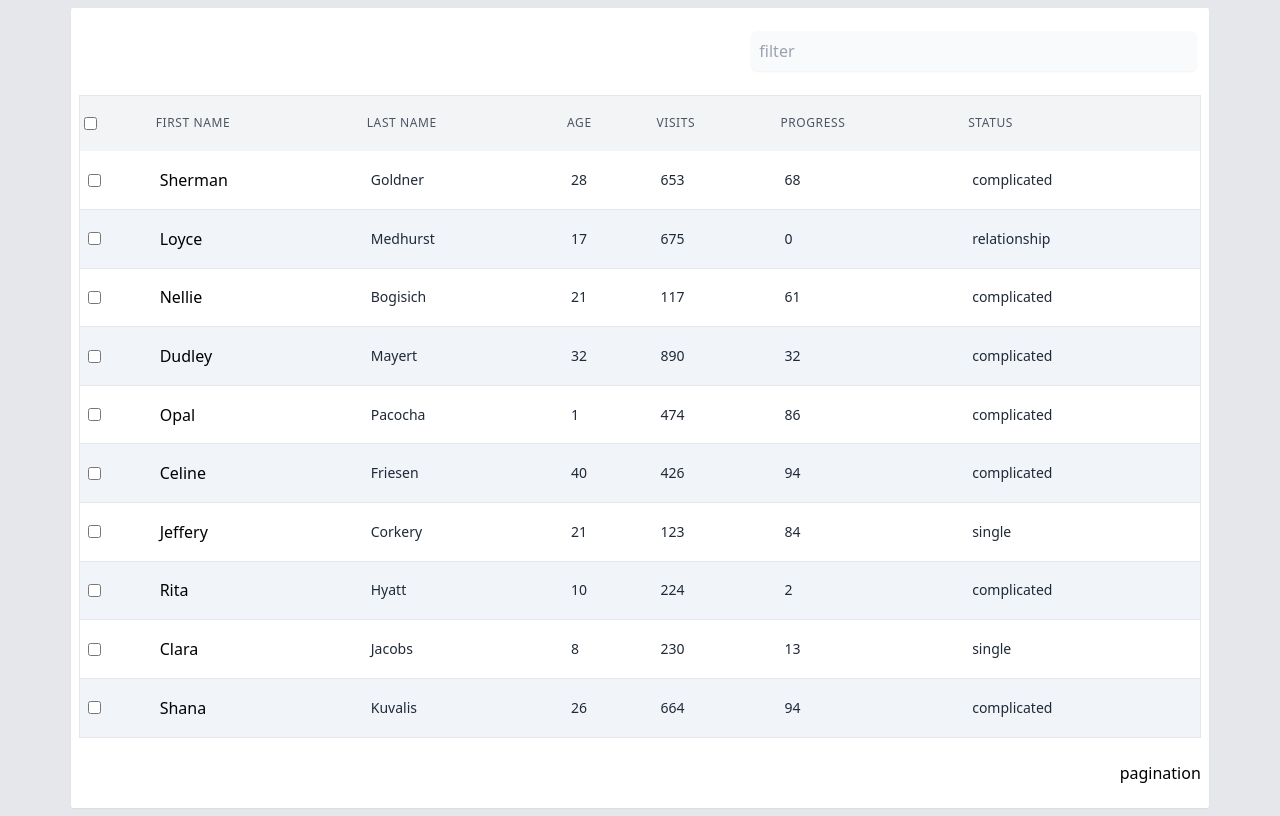
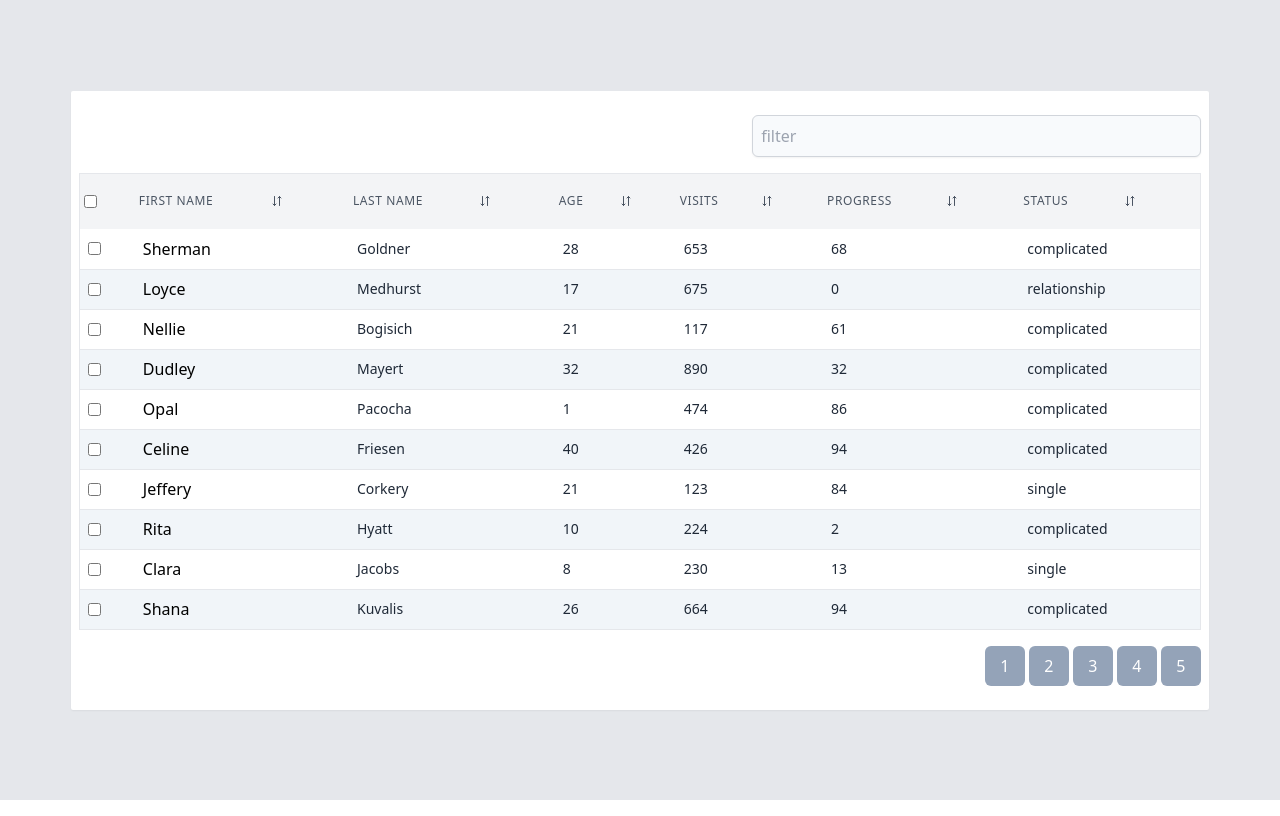
Before and after one commit to Remael99/react-table, a Next.js app: page / in a window 1280 px wide. Built offline with nearby package versions, Linux system fonts and the light colour scheme.

Commit message:
update: sorting and pagination

```diff
--- a/components/table.tsx
+++ b/components/table.tsx
@@ -1,6 +1,11 @@
-//@ts-nocheck
 import React, { useState } from "react";
 import { makeData, Person } from "../utils/make_data";
+import { TbArrowsDownUp } from "react-icons/tb";
+
+type Header = {
+  header: string;
+  value: string;
+};
 
 export default function Table() {
   const values: Person[] = makeData(50);
@@ -8,42 +13,57 @@ export default function Table() {
 
   function sortData(valueToSortBy: string, data: Person[]) {
     return data.sort((a: Person, b: Person) =>
+      //@ts-ignore
       a[valueToSortBy] < b[valueToSortBy] ? -1 : 1
     );
   }
-
-  //function that creates pages
-  //and implements front end pagination
 
   function paginate(start: number, end: number, data: Person[]) {
     const paginatedData = data.slice(start, end);
     return paginatedData;
   }
 
-  console.log(
-    "paginated sorted data",
-    paginate(0, 10, sortData("firstName", values))
-  );
-  const headers: string[] = [
-    "first name",
-    "last name",
-    "age",
-    "visits",
-    "progress",
-    "status",
+  const headers: Header[] = [
+    { header: "first name", value: "firstName" },
+    { header: "last name", value: "lastName" },
+    { header: "age", value: "age" },
+    { header: "visits", value: "visits" },
+    { header: "progress", value: "progress" },
+    { header: "status", value: "status" },
   ];
 
+  const handleSort = (value: string, data: Person[]) => {
+    const sortedData = sortData(value, paginatedData);
+
+    setPaginatedData(() => [...sortedData]);
+  };
+
+  const pages = () => {
+    const totalPages = Math.floor(values.length / 10);
+    const pages = [];
+    for (let i = 0; i <= totalPages - 1; i++) {
+      pages.push(i + 1);
+    }
+    return pages;
+  };
+
+  const handleChangePage = (start: number, end: number, values: Person[]) => {
+    const newPage = paginate(start, end, values);
+    setPaginatedData(() => [...newPage]);
+  };
+
   return (
-    <div className="bg-white w-[90%] h-[800px] grid grid-row-6 rounded-sm shadow-sm px-2 ">
-      <div className=" flex items-center justify-end row-span-1 px-1  ">
+    <div className=" bg-white w-[90%] h-[fit-content] py-4 grid grid-row-6 rounded-sm shadow-sm px-2 ">
+      <div className=" flex items-center justify-end row-span-1   py-2 mb-2">
         <input
           type="text"
-          className=" w-2/5 outline-none hover:ring-2 hover:ring-indigo-200  bg-slate-50 p-2 rounded-md border-gray-500 shadow-sm focus:border-indigo-500 focus:ring-2 focus:ring-indigo-500 focus:ring-opacity-80"
+          className=" w-2/5 outline-none hover:ring-2 hover:ring-indigo-200  bg-slate-50 p-2 rounded-md border border-gray-300 shadow-sm focus:border-indigo-500 focus:ring-2 focus:ring-indigo-500 focus:ring-opacity-80"
           placeholder="filter"
         />
       </div>
-      <table className=" table-auto border  row-span-4 w-full    ">
-        <thead className="bg-gray-100 py-4 h-14">
+      <div className=" overflow-y-auto row-span-4 w-full  h-[fit-content]  ">
+        <table className=" table-auto border   w-full    ">
+          <thead className="bg-gray-100 py-4 h-14 ">
             <tr className=" px-2 text-left  whitespace-wrap ">
               <th
                 className=" p-1 uppercase text-left text-xs font-medium text-gray-600  tracking-wider "
@@ -53,14 +73,20 @@ export default function Table() {
                   <input type="checkbox" />
                 </div>
               </th>
-            {headers.map((header: string, index: number) => (
+              {headers.map((header: Header, index: number) => (
                 <th
                   className=" p-1 uppercase text-left text-xs font-medium text-gray-600  tracking-wider "
                   scope="col"
                   key={index}
                 >
                   <div className="flex items-center w-full justify-between">
-                  <p>{header}</p>
+                    <p>{header.header}</p>
+                    <button
+                      onClick={() => handleSort(header.value, paginatedData)}
+                      className="p-2  hover:bg-slate-200 rounded-full h-full inline-flex items-center justify-center "
+                    >
+                      <TbArrowsDownUp />
+                    </button>
                     <span className="ml-1"></span>
                   </div>
                 </th>
@@ -69,7 +95,7 @@ export default function Table() {
           </thead>
 
           <tbody>
-          {paginatedData.map((value: string | number, index: number) => {
+            {paginatedData.map((value: Person, index: number) => {
               return (
                 <tr
                   key={index}
@@ -119,8 +145,24 @@ export default function Table() {
             })}
           </tbody>
         </table>
-      <div className="w-full  flex items-center justify-end row-span-1">
-        <p>pagination</p>
+      </div>
+      <div className="w-full  flex items-center justify-end row-span-1 gap-1  py-2 mt-2">
+        {pages().map((page: number, index: number) => {
+          return (
+            <div className="w-10 text-white">
+              <button
+                onClick={() => {
+                  //click two bring from 10 -20, click 3 from 21-30 etc etc
+                  //
+                  handleChangePage(0, 10, values);
+                }}
+                className="rounded-md w-full h-10 bg-slate-400 p-3 inline-flex items-center justify-center hover:opacity-40 focus:ring-1 focus:ring-fuchsia-400"
+              >
+                {page}
+              </button>
+            </div>
+          );
+        })}
       </div>
     </div>
   );
--- a/pages/index.tsx
+++ b/pages/index.tsx
@@ -7,7 +7,7 @@ const Home: NextPage = () => {
   return (
     <div className="flex min-h-screen p-2 py-2  items-center justify-center bg-gray-200">
       <Head>
-        <title>Create Next App</title>
+        <title>Table component</title>
         <link rel="icon" href="/favicon.ico" />
       </Head>
 
```
Lines whose indentation alone changed are shown as unchanged.
